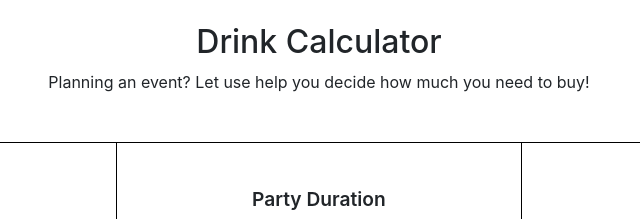
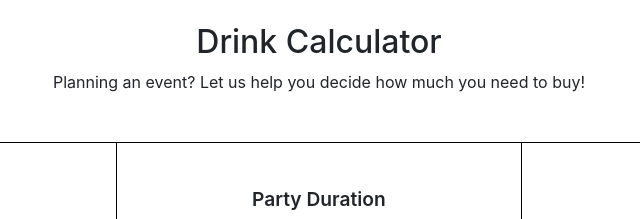
Before and after one commit to CoreyHutcheson/4-Sixes, a Gatsby site: page /drink-calculator in a window 1280 px wide. Shown: the part 126-345 px from the top of the page, 321-961 px from the left. Built offline with nearby package versions, Linux system fonts and the light colour scheme; Gatsby itself is replaced by a stand-in of ours.

Commit message:
fixed typo on drink-calculator page

```diff
--- a/src/pages/drink-calculator.jsx
+++ b/src/pages/drink-calculator.jsx
@@ -10,7 +10,7 @@ const Home = () => {
       <div className="page-content page-drink-calculator">
         <h2>Drink Calculator</h2>
         <p>
-          Planning an event? Let use help you decide how much you need to buy!
+          Planning an event? Let us help you decide how much you need to buy!
         </p>
         <DrinkCalculator />
       </div>
```
